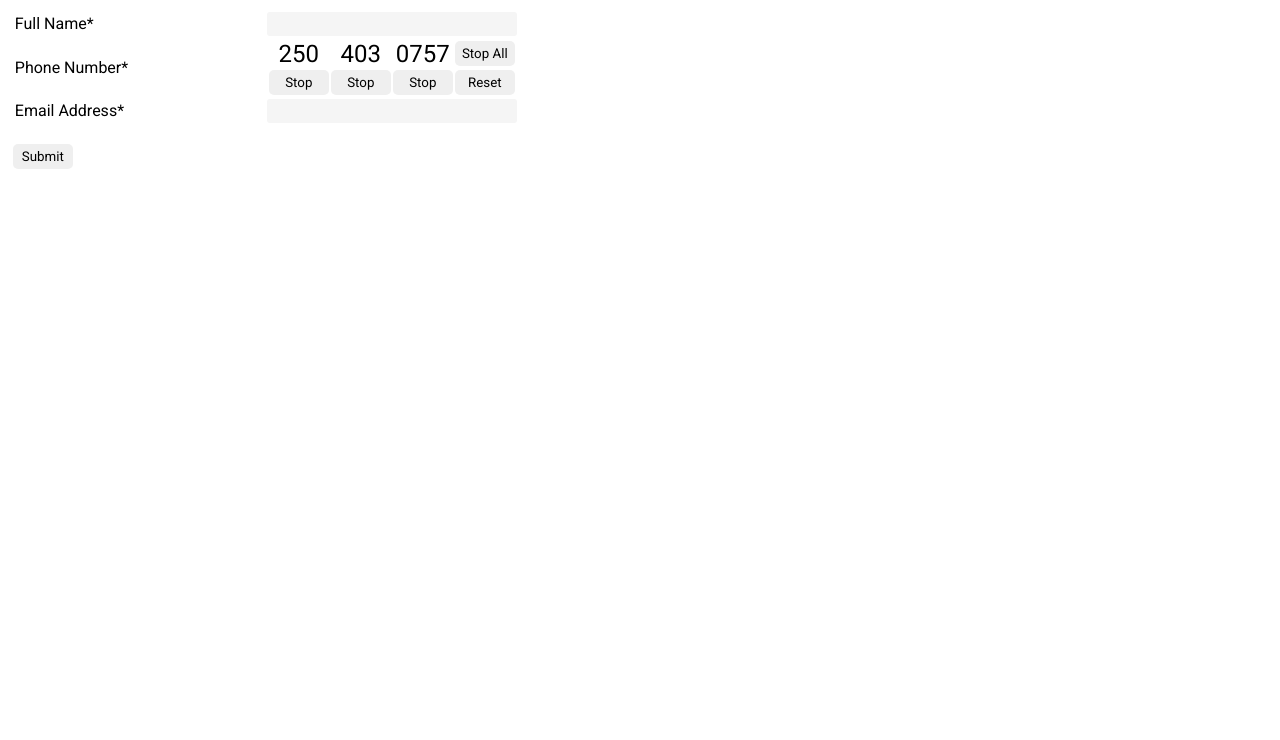
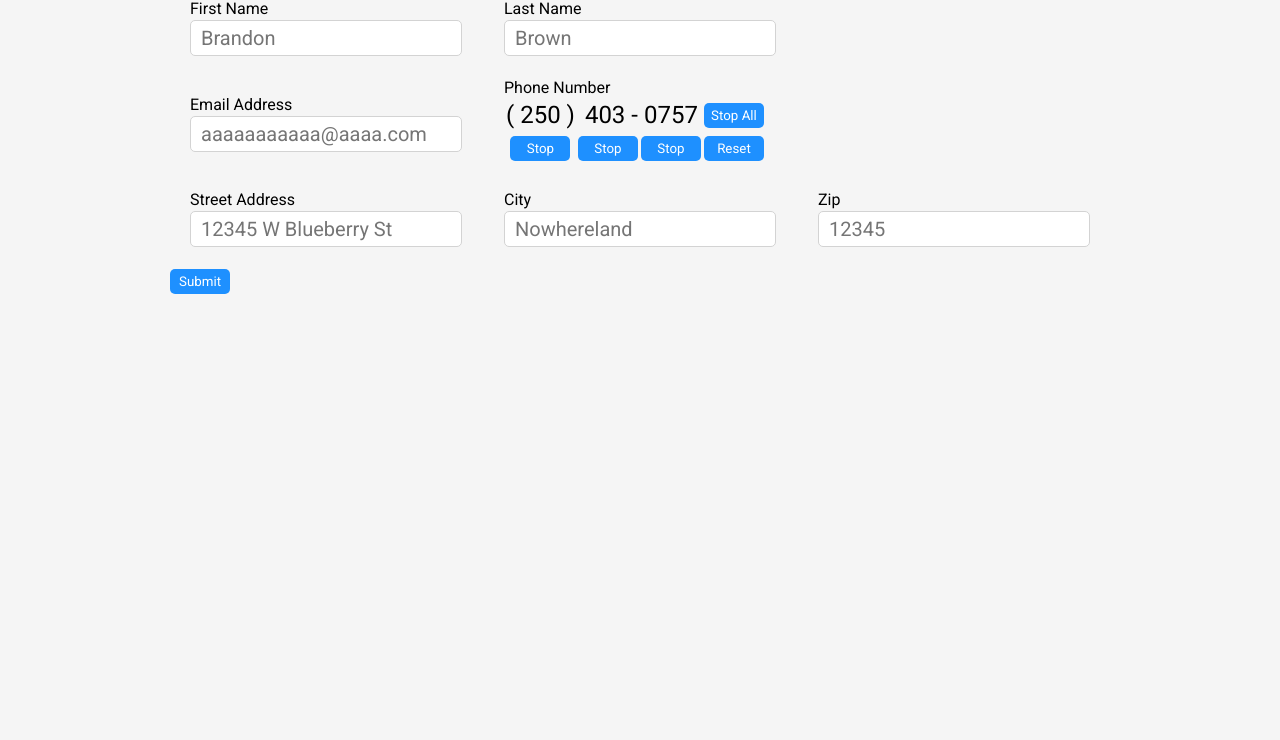
Before and after one commit to charleytran2001/Normal-Form-Example, a plain HTML site: page index.html in a window 1280 px wide. Shown: the part 60-800 px from the top of the page. Drawn offline with Linux system fonts and the light colour scheme.

Commit message:
Added stuff
Changed layout, added colors, made it look prettier

```diff
--- a/index.html
+++ b/index.html
@@ -13,15 +13,16 @@
     <h1>Form Example</h1>
     <br>
 
-    <table>
+    <table id="mainform">
       <tr class="form">
-        <td>Full Name*</td>
-        <td><input type="text"></input></td>
+        <td><p class="title">First Name</p><input type="text" placeholder="Brandon"></input></td>
+        <td><p class="title">Last Name</p><input type="text" placeholder="Brown"></input></td>
       </tr>
 
       <tr>
-        <td>Phone Number*</td>
-        <td>
+        <td><p class="title">Email Address</p><input type="email" placeholder="aaaaaaaaaaa@aaaa.com"></input></td>
+
+        <td><p class="title">Phone Number</p>
           <table id="phone">
             <tr>
               <td><p id="num1">123</p></td>
@@ -38,18 +39,29 @@
             </tr>
 
           </table>
+
         </td>
+
       </tr>
 
-      <tr class="form">
-        <td>Email Address*</td>
-        <td><input type="email"></input></td>
-      </tr>
+    <tr>
+      <td><p class="title">Street Address</p>
+        <input type="text" placeholder="12345 W Blueberry St"></input></td>
+<td><p class="title">City</p>
+        <input type="text" placeholder="Nowhereland"></input></td>
+<td><p class="title">Zip</p>
+        <input type="text" placeholder="12345"></input></td>
+    </tr>
+
+    <tr>
+      <td>
+        <button type="submit" id="submitbutton">Submit</button>
+      </td>
+    </tr>
 
     </table>
 
   <br>
-  <button type="submit">Submit</button>
 
   </form>
 
--- a/script.js
+++ b/script.js
@@ -14,7 +14,7 @@ function random1() {
   } else if(num1Random < 100) {
     num1String = "0" + num1String;
   }
-  num1.innerHTML = num1String;
+  num1.innerHTML = "( " + num1String + " )";
 }
 
 function random2() {
@@ -25,7 +25,7 @@ function random2() {
   } else if(num2Random < 100) {
     num2String = "0" + num2String;
   }
-  num2.innerHTML = num2String;
+  num2.innerHTML = num2String + " -";
 }
 
 function random3() {
--- a/styles.css
+++ b/styles.css
@@ -5,18 +5,34 @@
 }
 
 html {
-  background-color: white;
+  background-color: whitesmoke;
 }
 
-p {
+table#mainform {
+  margin: auto;
+  width: 50%;
+}
+
+p.title {
+    margin: 0px 20px 2px 20px;
+}
+
+h1 {
+  text-align: center;
+}
+
+#num1, #num2, #num3 {
   font-size: 150%;
 }
 
 input {
+  padding: 5px 10px;
+  margin: 0px 20px 20px 20px;
   font-size: 125%;
-  border: none;
-  background-color: whitesmoke;
-  border-radius: 3px;
+  border: solid;
+  border-width: 1px;
+  border-color: lightgray;
+  border-radius: 5px;
   width: 250px
 }
 
@@ -25,16 +41,27 @@ button {
   border: none;
   height: 25px;
   width: 60px;
+  background-color: dodgerblue;
+  color: white;
 }
 
 table#phone td {
+  padding: 0px 1px 5px 0px;
   text-align: center;
+}
+
+p#phonetitle {
+  margin-top: 30px
+}
+
+table#phone {
+  margin: 0px 20px 20px 20px;
+}
+
+td p#num2 {
+  text-align: right;
 }
 
 tr.form td {
   width: 50%;
 }
-
-body {
-  margin: 1%;
-}
```
